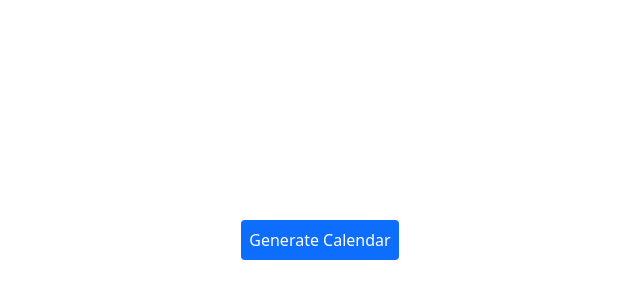
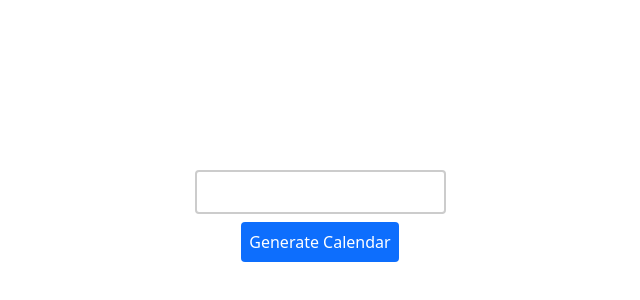
Before and after one commit to subodh-rakshit/Calendar-App, a React (Create React App) app: page / in a window 1280 px wide. Shown: the part 172-472 px from the top of the page, without its empty margins (320-960 px from the left). Built offline with nearby package versions, Linux system fonts and the light colour scheme.

Commit message:
Input box changes

```diff
--- a/src/components/calendar/calendar.tsx
+++ b/src/components/calendar/calendar.tsx
@@ -150,7 +150,7 @@
                             : "text-fontcolor"
                         }`}
                       >
-                        {columns.date}
+                        {Number(columns.date) !== 0 && Number(columns.date)}
                       </p>
                     </div>
                   );
--- a/src/components/input-box/input-box.tsx
+++ b/src/components/input-box/input-box.tsx
@@ -29,7 +29,7 @@
       <input
         type="text"
         value={inputValue}
-        className="flex p-2 m-2 items-center justify-center"
+        className="flex p-2 m-2 items-center justify-center outline-none border-[2px] rounded border-borderColorInputBox"
         onChange={(event) => {
           setInputValue(event.target.value);
           setError(false);
--- a/tailwind.config.js
+++ b/tailwind.config.js
@@ -5,12 +5,14 @@
   ],
   theme: {
     extend: {},
+    // Configuring the colors to be used in the project
     colors: {
       back: "#19272C",
       fontcolor: "#829395",
       errorColor: "#f87171",
       buttonBlueColor: "#0D6EFD",
-      buttonText: "#ffffff"
+      buttonText: "#ffffff",
+      borderColorInputBox: "#CCC"
     }
   },
   plugins: [],
```
Also changed, not shown: src/App.css (added), src/logo.svg (deleted).
